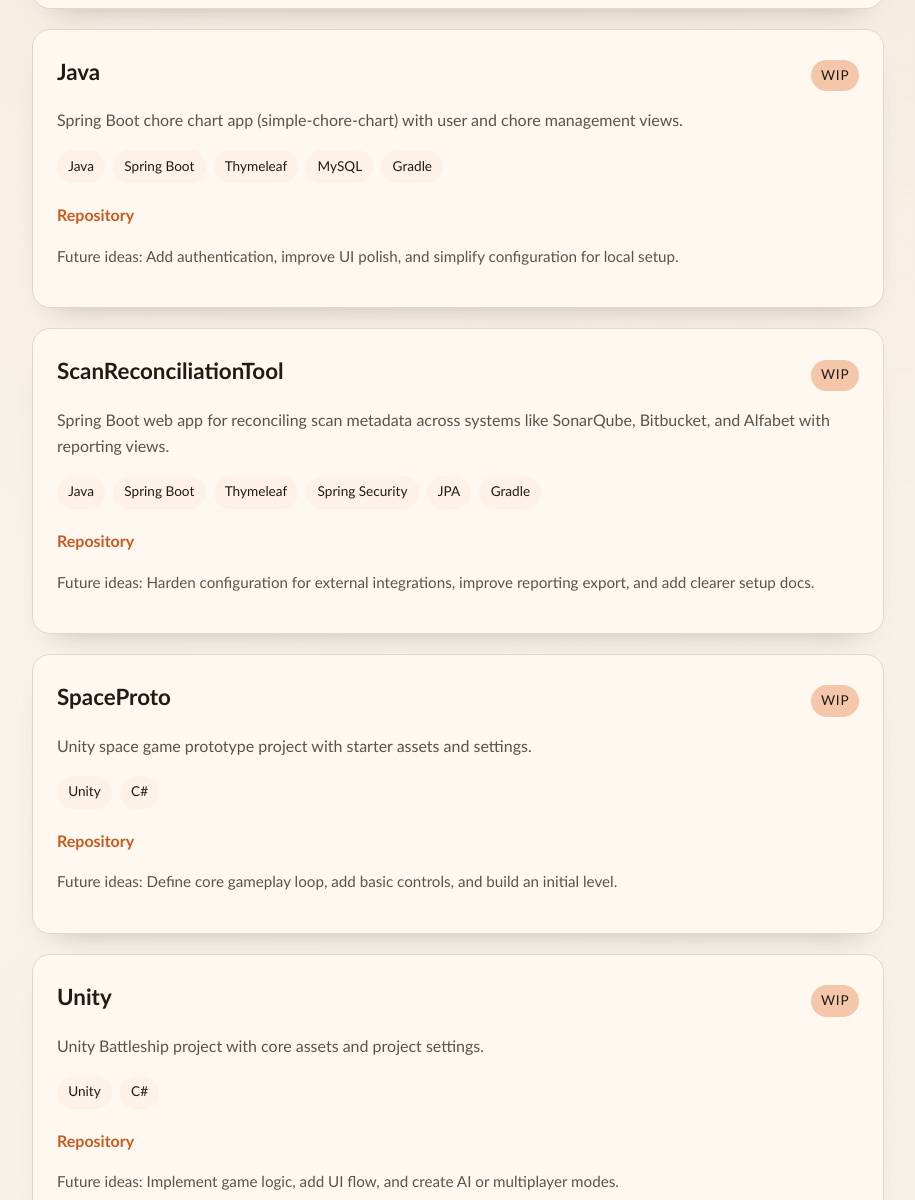
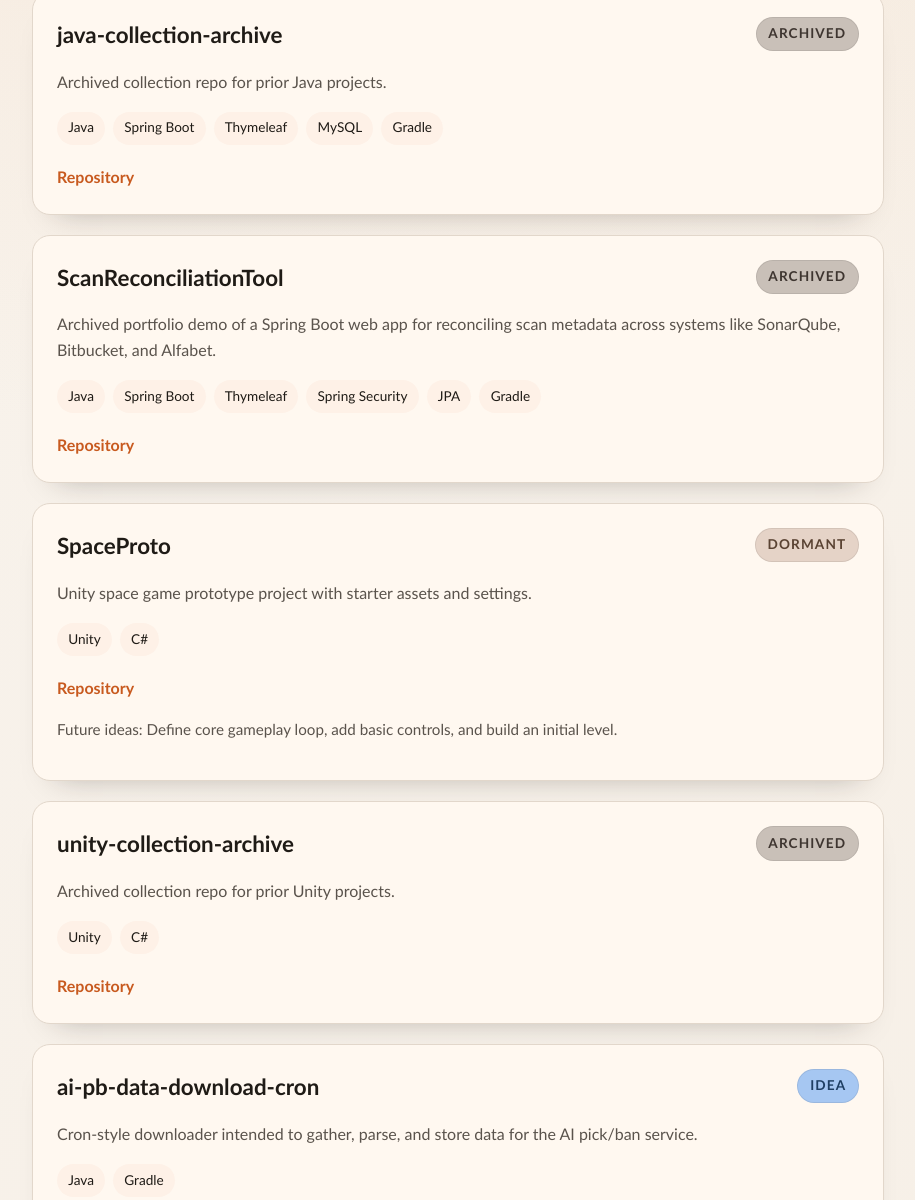
Before and after one commit to jmirving/project-index, a plain HTML site: page index.html in a window 1280 px wide. Shown: the part 1457-2657 px from the top of the page, without its empty margins (182-1097 px from the left). Drawn offline with Linux system fonts and the light colour scheme.

Commit message:
Update repo statuses and archive sync

```diff
--- a/projects.json
+++ b/projects.json
@@ -18,10 +18,9 @@
   {
     "name": "example-projects",
     "repo": "https://github.com/jmirving/example-projects",
-    "status": "Stable",
+    "status": "Archived",
     "tech": ["Java", "Discord4J", "Maven", "Gradle", "Spring Boot", "SLF4J"],
-    "description": "Discord4J example bots demonstrating simple slash commands, with Maven/Gradle and Spring Boot variants.",
-    "future": "Update to newer Discord4J versions, add more interaction examples, and expand documentation."
+    "description": "Archived set of Discord4J example bots demonstrating simple slash commands, with Maven/Gradle and Spring Boot variants."
   },
   {
     "name": "project-index",
@@ -32,36 +31,33 @@
     "future": "Replace placeholder data with real entries, add tag/status filters, and refine layout polish."
   },
   {
-    "name": "Java",
-    "repo": "https://github.com/jmirving/Java",
-    "status": "WIP",
+    "name": "java-collection-archive",
+    "repo": "https://github.com/jmirving/java-collection-archive",
+    "status": "Archived",
     "tech": ["Java", "Spring Boot", "Thymeleaf", "MySQL", "Gradle"],
-    "description": "Spring Boot chore chart app (simple-chore-chart) with user and chore management views.",
-    "future": "Add authentication, improve UI polish, and simplify configuration for local setup."
+    "description": "Archived collection repo for prior Java projects."
   },
   {
     "name": "ScanReconciliationTool",
     "repo": "https://github.com/jmirving/ScanReconciliationTool",
-    "status": "WIP",
+    "status": "Archived",
     "tech": ["Java", "Spring Boot", "Thymeleaf", "Spring Security", "JPA", "Gradle"],
-    "description": "Spring Boot web app for reconciling scan metadata across systems like SonarQube, Bitbucket, and Alfabet with reporting views.",
-    "future": "Harden configuration for external integrations, improve reporting export, and add clearer setup docs."
+    "description": "Archived portfolio demo of a Spring Boot web app for reconciling scan metadata across systems like SonarQube, Bitbucket, and Alfabet."
   },
   {
     "name": "SpaceProto",
     "repo": "https://github.com/jmirving/SpaceProto",
-    "status": "WIP",
+    "status": "Dormant",
     "tech": ["Unity", "C#"],
     "description": "Unity space game prototype project with starter assets and settings.",
     "future": "Define core gameplay loop, add basic controls, and build an initial level."
   },
   {
-    "name": "Unity",
-    "repo": "https://github.com/jmirving/Unity",
-    "status": "WIP",
+    "name": "unity-collection-archive",
+    "repo": "https://github.com/jmirving/unity-collection-archive",
+    "status": "Archived",
     "tech": ["Unity", "C#"],
-    "description": "Unity Battleship project with core assets and project settings.",
-    "future": "Implement game logic, add UI flow, and create AI or multiplayer modes."
+    "description": "Archived collection repo for prior Unity projects."
   },
   {
     "name": "ai-pb-data-download-cron",
--- a/script.js
+++ b/script.js
@@ -11,13 +11,57 @@ const createElement = (tag, className, text) => {
   return element;
 };
 
+const STATUS_CONFIG = {
+  WIP: {
+    label: "WIP",
+    className: "status-wip",
+    description: "Active build-in-progress",
+  },
+  Stable: {
+    label: "Stable",
+    className: "status-stable",
+    description: "Maintained, minimal changes",
+  },
+  Idea: {
+    label: "Idea",
+    className: "status-idea",
+    description: "Concept or early planning",
+  },
+  Demo: {
+    label: "Demo",
+    className: "status-demo",
+    description: "One-off showcase, no future work",
+  },
+  Archived: {
+    label: "Archived",
+    className: "status-archived",
+    description: "Read-only, inactive repository",
+  },
+  Dormant: {
+    label: "Dormant",
+    className: "status-dormant",
+    description: "Paused or inactive",
+  },
+};
+
 const renderProject = (project) => {
   const card = createElement("article", "project-card");
   const header = createElement("div", "project-header");
   const title = createElement("h2", "project-title", project.name);
-  const status = createElement("span", "project-status", project.status);
+  const statusMeta = STATUS_CONFIG[project.status] || {
+    label: project.status || "Unknown",
+    className: "status-unknown",
+    description: "",
+  };
+  const statusWrap = createElement("div", "project-status");
+  const statusLabel = createElement(
+    "span",
+    `project-status-label ${statusMeta.className}`,
+    statusMeta.label
+  );
+  statusWrap.appendChild(statusLabel);
 
-  header.append(title, status);
+  header.append(title, statusWrap);
   card.appendChild(header);
 
   card.appendChild(
--- a/style.css
+++ b/style.css
@@ -9,6 +9,20 @@
   --shadow: 0 18px 30px -24px rgba(31, 27, 22, 0.35);
   --page-bg: #f6efe6;
   --page-glow: #f3dcc6;
+  --status-wip-bg: #f4b266;
+  --status-wip-ink: #5a2f00;
+  --status-stable-bg: #a9d8b7;
+  --status-stable-ink: #1d4a2b;
+  --status-idea-bg: #a6c7f2;
+  --status-idea-ink: #1f3f63;
+  --status-demo-bg: #d9c1ae;
+  --status-demo-ink: #4a3a2f;
+  --status-archived-bg: #c9c0b8;
+  --status-archived-ink: #3e3530;
+  --status-dormant-bg: #e5d3c7;
+  --status-dormant-ink: #5a4333;
+  --status-unknown-bg: #e7e1da;
+  --status-unknown-ink: #4f4a43;
 }
 
 * {
@@ -68,7 +82,7 @@ main {
   display: flex;
   flex-wrap: wrap;
   justify-content: space-between;
-  align-items: baseline;
+  align-items: flex-start;
   gap: 0.5rem 1rem;
 }
 
@@ -78,13 +92,56 @@ main {
 }
 
 .project-status {
+  display: flex;
+  align-items: flex-end;
+  min-width: 0;
+  text-align: right;
+}
+
+.project-status-label {
   font-size: 0.85rem;
-  letter-spacing: 0.06em;
+  letter-spacing: 0.08em;
   text-transform: uppercase;
-  padding: 0.3rem 0.6rem;
+  padding: 0.4rem 0.8rem;
   border-radius: 999px;
-  background: var(--accent-soft);
-  color: var(--ink);
+  font-weight: 700;
+  box-shadow: inset 0 0 0 1px rgba(0, 0, 0, 0.08);
+}
+
+
+.status-wip {
+  background: var(--status-wip-bg);
+  color: var(--status-wip-ink);
+}
+
+.status-stable {
+  background: var(--status-stable-bg);
+  color: var(--status-stable-ink);
+}
+
+.status-idea {
+  background: var(--status-idea-bg);
+  color: var(--status-idea-ink);
+}
+
+.status-demo {
+  background: var(--status-demo-bg);
+  color: var(--status-demo-ink);
+}
+
+.status-archived {
+  background: var(--status-archived-bg);
+  color: var(--status-archived-ink);
+}
+
+.status-dormant {
+  background: var(--status-dormant-bg);
+  color: var(--status-dormant-ink);
+}
+
+.status-unknown {
+  background: var(--status-unknown-bg);
+  color: var(--status-unknown-ink);
 }
 
 .project-description {
@@ -145,4 +202,10 @@ main {
   .project-card {
     padding: 1.25rem;
   }
+
+  .project-status {
+    align-items: flex-start;
+    min-width: 0;
+    text-align: left;
+  }
 }
```
Also changed, not shown: 3 other files.
